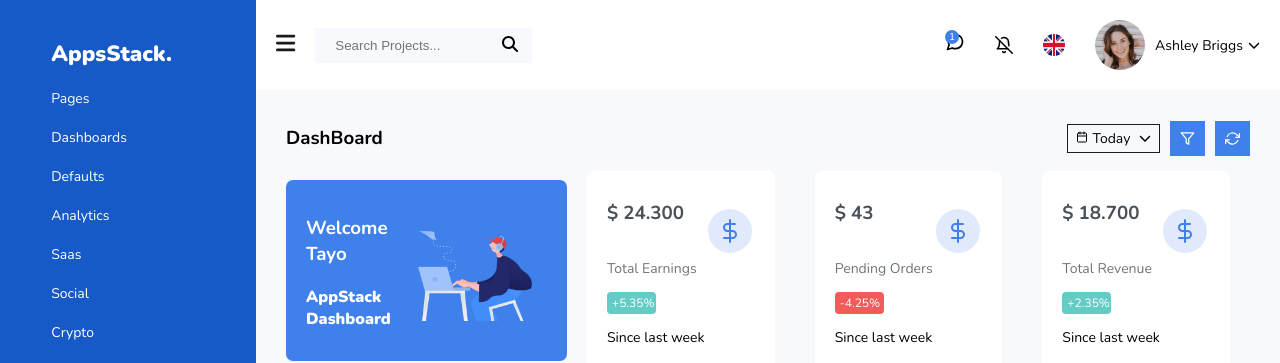
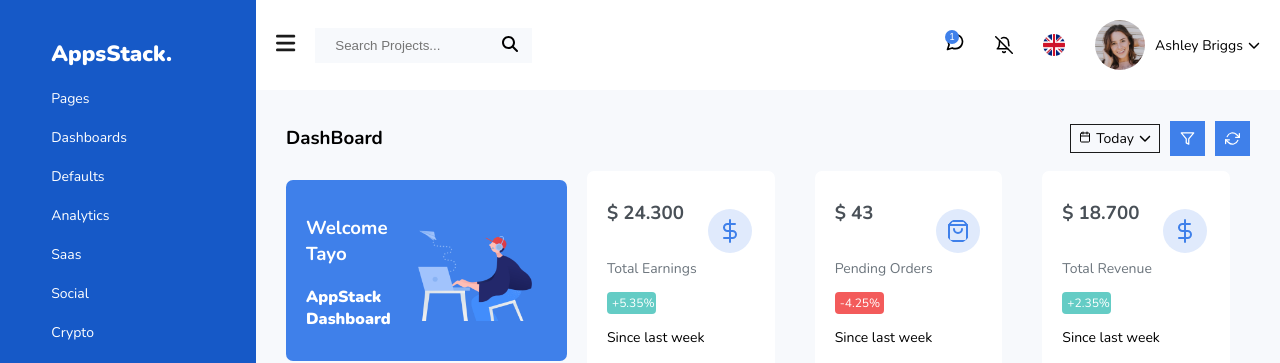
Before and after one commit to TEE2DWHY/admin-dashboard, a Next.js app: page / in a window 1280 px wide. Shown: the top 363 px of the page. Built offline with nearby package versions, Linux system fonts and the light colour scheme.

Commit message:
made changes to card.jsx

```diff
--- a/components/cards.jsx
+++ b/components/cards.jsx
@@ -1,7 +1,6 @@
 // styling
 import "../styles/dashboard.css";
-import { DollarIcon } from "@/icons/icons";
-const Cards = ({ figure, info, roi, timeFrame }) => {
+const Cards = ({ figure, info, roi, timeFrame, image }) => {
   return (
     <>
       <div className="cards">
@@ -11,9 +10,7 @@ const Cards = ({ figure, info, roi, timeFrame }) => {
           <span className="roi-container">{roi}</span>
           <p className="time-frame">{timeFrame}</p>
         </div>
-        <div className="card-col-2">
-          <DollarIcon />
-        </div>
+        <div className="card-col-2">{image}</div>
       </div>
     </>
   );
--- a/components/user.jsx
+++ b/components/user.jsx
@@ -9,6 +9,8 @@ import DailyFeed from "./dailyfeed";
 import Schedule from "./schedule";
 import LatestProjects from "./latestprojects";
 import { ArrowDown, Calendar, Filter, Reload } from "@/icons/icons";
+import Modal from "./modal/modal";
+import { useState } from "react";
 const CardIntro = () => {
   return (
     <div className="welcome-message">
@@ -26,6 +28,7 @@ const CardIntro = () => {
 };
 
 const User = () => {
+  const [showTodayModal, setShowTodayModal] = useState(false);
   return (
     <>
       <div className="user">
@@ -34,8 +37,12 @@ const User = () => {
           <div className="dashboard-col2">
             <h4 className="today">
               <Calendar />
-              Today <ArrowDown />
+              Today
+              <span onClick={() => setShowTodayModal(!showTodayModal)}>
+                <ArrowDown />
+              </span>
             </h4>
+            {showTodayModal && <Modal />}
             <Filter />
             <Reload />
           </div>
@@ -49,6 +56,7 @@ const User = () => {
               info={cards.info}
               roi={cards.roi}
               timeFrame={cards.timeFrame}
+              image={cards.img}
             />
           ))}
         </div>
--- a/data/data.jsx
+++ b/data/data.jsx
@@ -1,21 +1,27 @@
+//  component
+import { DollarIcon, Orders } from "../icons/icons";
+
 const cardDetails = [
   {
     figure: "$ 24.300",
     info: "Total Earnings",
     roi: "+5.35%",
     timeFrame: "Since last week",
+    img: <DollarIcon />,
   },
   {
     figure: "$ 43",
     info: "Pending Orders",
     roi: "-4.25%",
     timeFrame: "Since last week",
+    img: <Orders />,
   },
   {
     figure: "$ 18.700",
     info: "Total Revenue",
     roi: "+2.35%",
     timeFrame: "Since last week",
+    img: <DollarIcon />,
   },
 ];
 
--- a/icons/icons.jsx
+++ b/icons/icons.jsx
@@ -65,6 +65,32 @@ export const DollarIcon = () => {
     >
       <line x1="12" y1="1" x2="12" y2="23"></line>
       <path d="M17 5H9.5a3.5 3.5 0 0 0 0 7h5a3.5 3.5 0 0 1 0 7H6"></path>
+    </svg>
+  );
+};
+
+export const Orders = () => {
+  return (
+    <svg
+      xmlns="http://www.w3.org/2000/svg"
+      width="24"
+      height="24"
+      viewBox="0 0 24 24"
+      fill="none"
+      stroke="currentColor"
+      strokeWidth="2"
+      strokeLinecap="round"
+      strokeLinejoin="round"
+      style={{
+        backgroundColor: "#E0EAFC",
+        padding: "10px",
+        borderRadius: "50%",
+        color: "#3f80ea",
+      }}
+    >
+      <path d="M6 2L3 6v14a2 2 0 0 0 2 2h14a2 2 0 0 0 2-2V6l-3-4z"></path>
+      <line x1="3" y1="6" x2="21" y2="6"></line>
+      <path d="M16 10a4 4 0 0 1-8 0"></path>
     </svg>
   );
 };
```
Also changed, not shown: styles/home.css (+7 -0 lines), public/images/dollar.svg (added).
